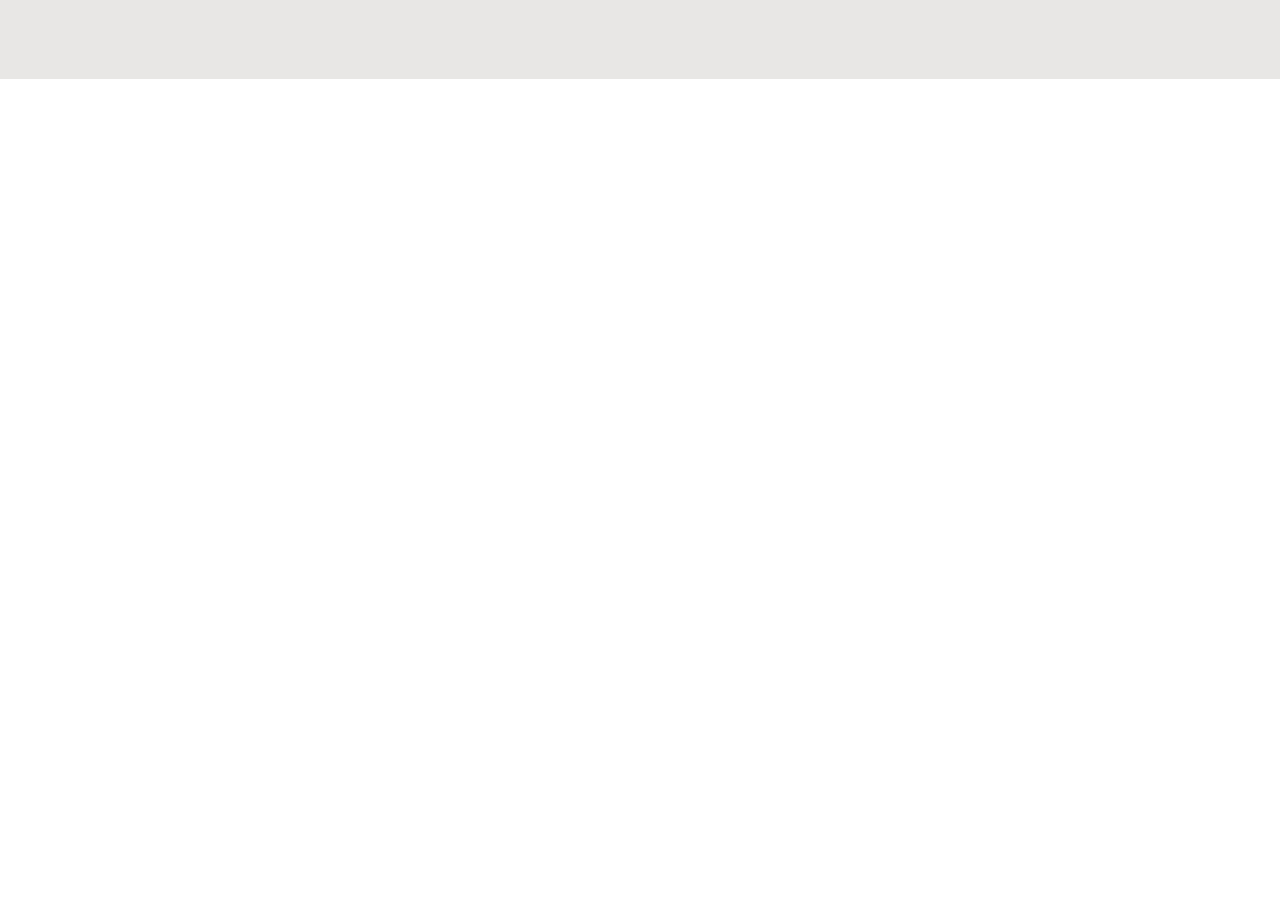
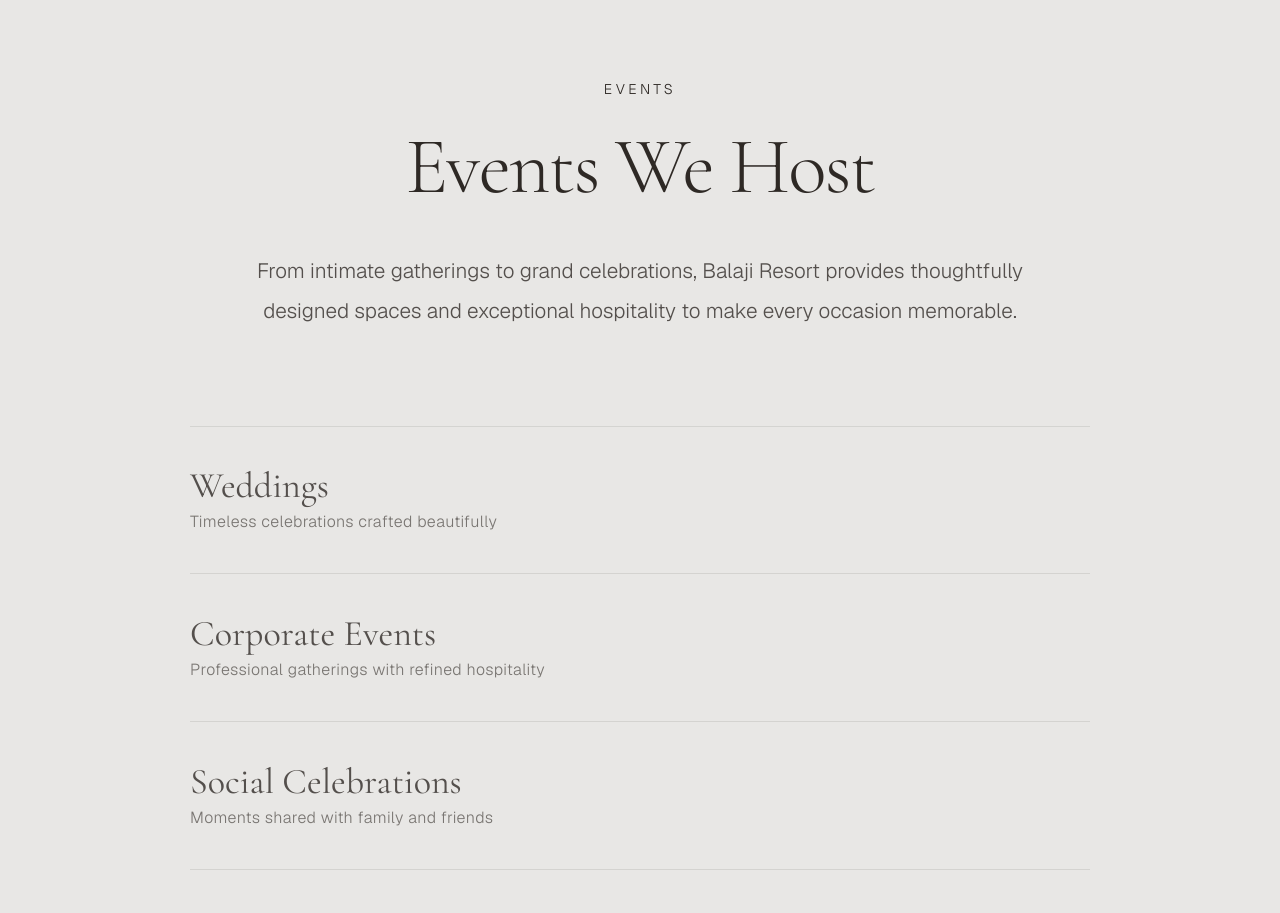
Before and after one commit to aarjav316-cloud/balaji-resort, a React (Vite) app: page / in a window 1280 px wide. Shown: the part 6300-7213 px from the top of the page. Before the commit the page ends 6379 px from the top, so only its background shows below. Built offline with nearby package versions, Linux system fonts and the light colour scheme.

Commit message:
events we host section

```diff
--- a/src/App.jsx
+++ b/src/App.jsx
@@ -5,6 +5,7 @@
 import EventVenues from "./components/EventVenues";
 import RooftopPool from "./components/RooftopPool";
 import SignatureRestaurant from "./components/SignatureRestaurant";
+import EventsWeHost from "./components/EventsWeHost";
 
 function App() {
   return (
@@ -16,6 +17,7 @@
       <EventVenues />
       <RooftopPool />
       <SignatureRestaurant />
+      <EventsWeHost />
     </div>
   );
 }
--- /dev/null
+++ b/src/components/EventsWeHost.jsx
@@ -0,0 +1,165 @@
+import { useEffect, useRef } from "react";
+import gsap from "gsap";
+import { ScrollTrigger } from "gsap/ScrollTrigger";
+
+gsap.registerPlugin(ScrollTrigger);
+
+const eventsList = [
+  {
+    title: "Weddings",
+    desc: "Timeless celebrations crafted beautifully",
+  },
+  {
+    title: "Corporate Events",
+    desc: "Professional gatherings with refined hospitality",
+  },
+  {
+    title: "Social Celebrations",
+    desc: "Moments shared with family and friends",
+  },
+  {
+    title: "Cultural & Community Events",
+    desc: "Honoring traditions with elegance",
+  },
+  {
+    title: "Entertainment & Public Events",
+    desc: "Vibrant experiences for every occasion",
+  },
+  {
+    title: "Group Stays & Destination Events",
+    desc: "Comfortable stays for unforgettable memories",
+  },
+];
+
+function EventRow({ event, rowRef }) {
+  return (
+    <div
+      ref={rowRef}
+      className="group relative cursor-pointer opacity-0 will-change-transform flex flex-col pt-8 pb-8 md:pt-10 md:pb-10"
+    >
+      <div className="flex items-center justify-between z-10 w-full mb-1">
+        <h3 className="font-['Cormorant_Garamond',_serif] text-3xl md:text-4xl text-[#2E2925]/80 transition-colors duration-500 group-hover:text-[#2E2925]">
+          {event.title}
+        </h3>
+
+        {/* Typographic Arrow - Slides softly into view */}
+        <span className="font-light text-2xl text-[#2E2925] opacity-0 -translate-x-4 transition-all duration-700 ease-out group-hover:opacity-100 group-hover:translate-x-0">
+          &rarr;
+        </span>
+      </div>
+
+      <p className="text-sm md:text-base font-light tracking-wide text-[#2E2925]/60 transition-colors duration-500 group-hover:text-[#2E2925]/80 z-10 pr-8">
+        {event.desc}
+      </p>
+
+      {/* Static Subdued Divider */}
+      <div className="absolute bottom-0 left-0 w-full h-[1px] bg-[#2E2925]/10" />
+
+      {/* Animated Subtle Premium Hover Divider */}
+      <div className="absolute bottom-0 left-0 w-full h-[1px] bg-[#2E2925]/40 origin-left scale-x-0 transition-transform duration-700 ease-out group-hover:scale-x-100" />
+    </div>
+  );
+}
+
+function EventsWeHost() {
+  const sectionRef = useRef(null);
+  const eyebrowRef = useRef(null);
+  const headingRef = useRef(null);
+  const introRef = useRef(null);
+  const rowsRef = useRef([]);
+
+  useEffect(() => {
+    const ctx = gsap.context(() => {
+      const tl = gsap.timeline({
+        scrollTrigger: {
+          trigger: sectionRef.current,
+          start: "top 75%",
+          once: true,
+        },
+        defaults: { ease: "power3.out" },
+      });
+
+      tl.fromTo(
+        eyebrowRef.current,
+        { opacity: 0, y: 15 },
+        { opacity: 1, y: 0, duration: 1.2 }
+      );
+
+      tl.fromTo(
+        headingRef.current,
+        { opacity: 0, y: 20 },
+        { opacity: 1, y: 0, duration: 1.4 },
+        "-=0.8"
+      );
+
+      tl.fromTo(
+        introRef.current,
+        { opacity: 0, y: 20 },
+        { opacity: 1, y: 0, duration: 1.4 },
+        "-=1.0"
+      );
+
+      // Stagger rows delicately
+      const validRows = rowsRef.current.filter(Boolean);
+      tl.fromTo(
+        validRows,
+        { opacity: 0, y: 30 },
+        { opacity: 1, y: 0, duration: 1.2, stagger: 0.12 },
+        "-=0.6"
+      );
+
+    }, sectionRef);
+
+    return () => ctx.revert();
+  }, []);
+
+  return (
+    <section
+      ref={sectionRef}
+      data-navbar-theme="light"
+      className="w-full bg-[#E8E7E5] text-[#2E2925] pt-[clamp(3rem,7.5vh,6rem)] pb-[clamp(6rem,15vh,12rem)] px-[clamp(1.5rem,5vw,6rem)] flex justify-center"
+    >
+      <div className="max-w-[900px] w-full mx-auto flex flex-col">
+
+        {/* Section Header */}
+        <div className="flex flex-col items-center text-center opacity-0. mb-16 md:mb-24">
+          <span
+            ref={eyebrowRef}
+            className="uppercase tracking-[0.25em] text-[10px] sm:text-xs md:text-sm font-light mb-6 opacity-0"
+          >
+            Events
+          </span>
+          <h2
+            ref={headingRef}
+            className="font-['Cormorant_Garamond',_serif] text-4xl sm:text-5xl md:text-6xl lg:text-[5rem] leading-[1.1] font-light tracking-tight mb-8 md:mb-10 opacity-0"
+          >
+            Events We Host
+          </h2>
+          <p
+            ref={introRef}
+            className="text-base md:text-lg lg:text-[1.3rem] font-light leading-relaxed md:leading-[1.9] text-[#2E2925]/80 opacity-0 max-w-[800px]"
+          >
+            From intimate gatherings to grand celebrations, Balaji Resort provides thoughtfully designed spaces and exceptional hospitality to make every occasion memorable.
+          </p>
+        </div>
+
+        {/* Typographic Event List */}
+        <div className="flex flex-col w-full relative">
+          {/* Top master divider */}
+          <div className="w-full h-[1px] bg-[#2E2925]/10 absolute top-0 left-0" />
+
+          {eventsList.map((evt, idx) => (
+            <EventRow
+              key={idx}
+              event={evt}
+              rowRef={(el) => (rowsRef.current[idx] = el)}
+            />
+          ))}
+        </div>
+
+      </div>
+    </section>
+  );
+}
+
+export default EventsWeHost;
--- a/src/components/SignatureRestaurant.jsx
+++ b/src/components/SignatureRestaurant.jsx
@@ -4,7 +4,7 @@
   return (
     <section
       data-navbar-theme="light"
-      className="w-full bg-[#E8E7E5] text-[#2E2925] pt-[clamp(3rem,7.5vh,6rem)] pb-[clamp(6rem,15vh,12rem)] px-[clamp(1.5rem,5vw,6rem)]"
+      className="w-full bg-[#E8E7E5] text-[#2E2925] pt-[clamp(3rem,7.5vh,6rem)] pb-[clamp(3rem,7.5vh,6rem)] px-[clamp(1.5rem,5vw,6rem)]"
     >
       <div className="w-full mx-auto max-w-[1500px]">
 
```
